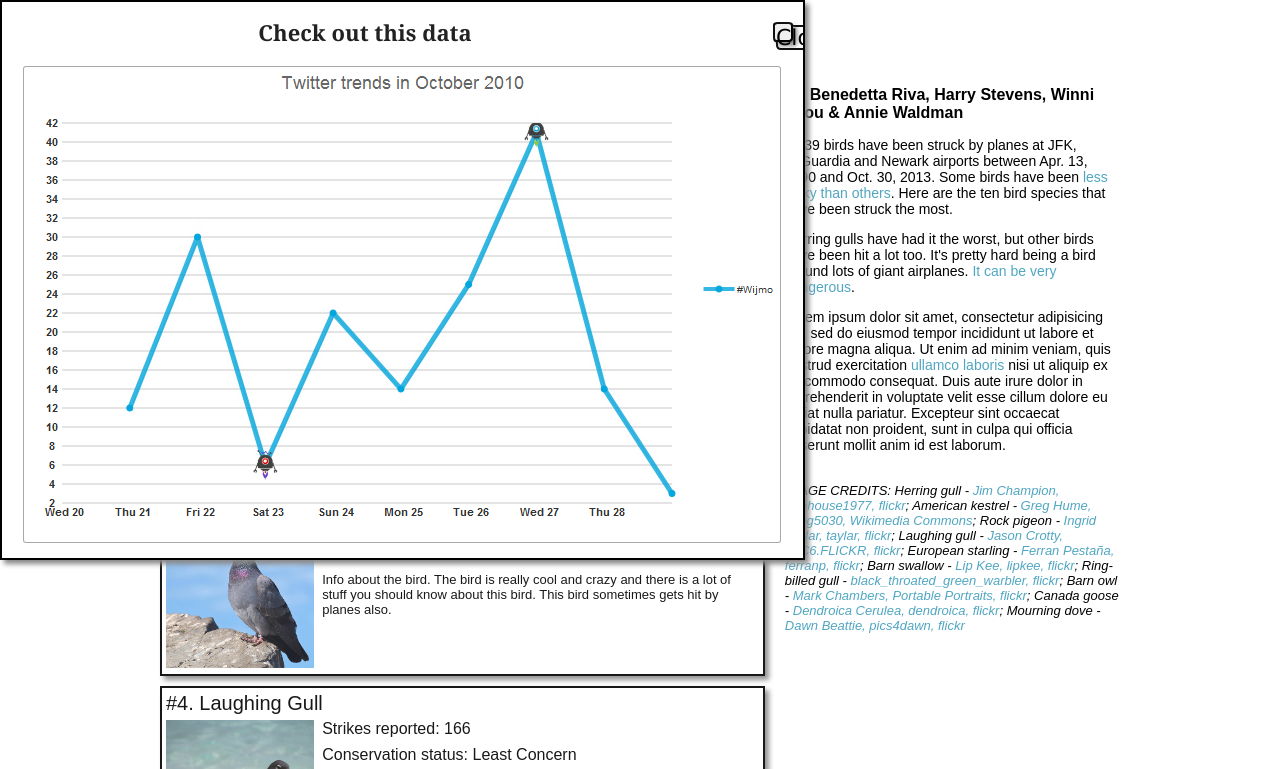
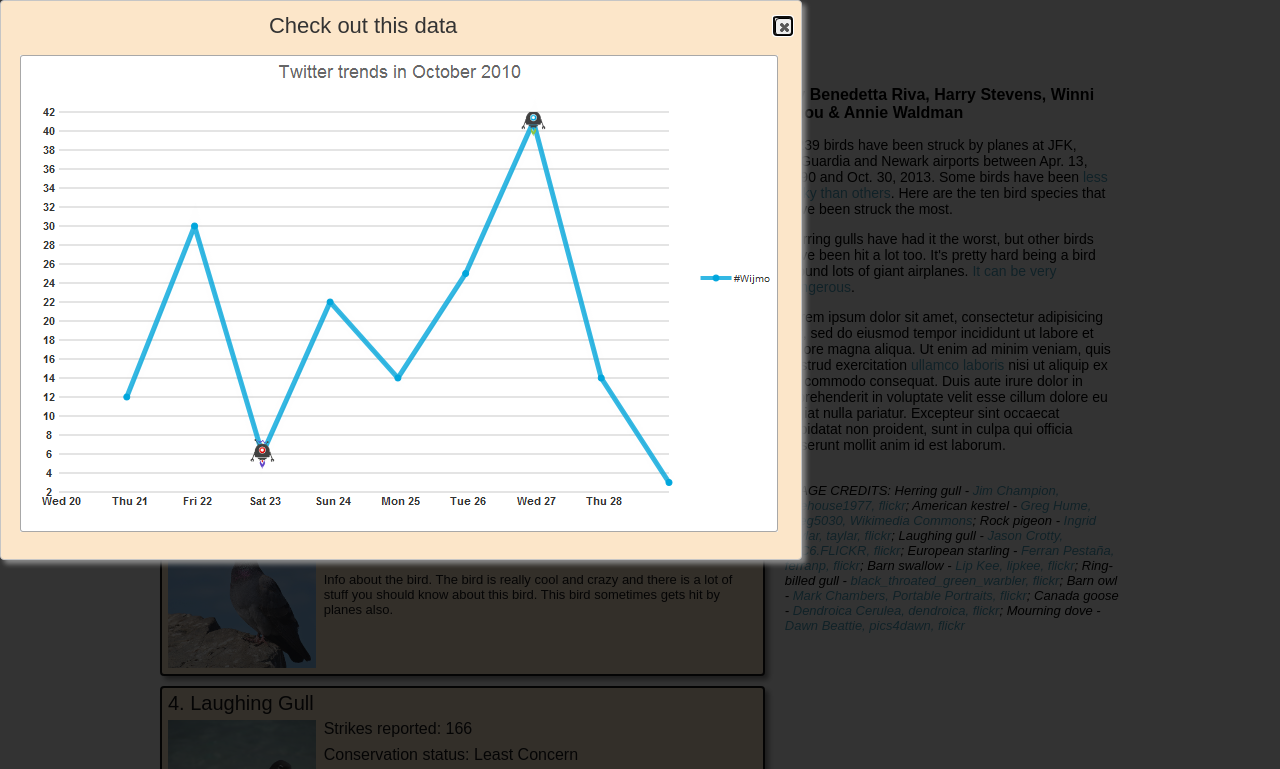
Before and after one commit to HarryStevens/bird-list, a plain HTML site: page index.html in a window 1280 px wide. Both pictures are taken after a click on the element 462 px from the left and 180 px from the top of the page. Shown: the top 769 px of the page. Drawn offline with nearby package versions, Linux system fonts and the light colour scheme.

Commit message:
Modals working

```diff
--- a/index.html
+++ b/index.html
@@ -8,8 +8,9 @@
 		<script type="text/javascript" src="scripts.js"></script>
 
 		<!--Styles-->
+		<link rel="stylesheet" href="http://ajax.googleapis.com/ajax/libs/jqueryui/1.10.4/themes/smoothness/jquery-ui.css" />
 		<link rel="stylesheet" href="styles.css" />
-		<link rel="stylesheet" href="jquery-ui.css" />
+
 
 		<meta http-equiv="Content-Type" content="text/html; charset=utf-8" />
 		<title>The Hapless Birds</title>
@@ -23,7 +24,7 @@
 				<!--Bird 1-->
 				<div class="bird" id="herring-gull">
 					<div class="bird-name">
-						#1. Herring Gull
+						1. Herring Gull
 					</div>
 					<div class="bird-photo">
 						<img src="images/hering_gull.jpg" />
@@ -42,7 +43,7 @@
 				<!--Bird 2-->
 				<div class="bird" id="american-kestrel">
 					<div class="bird-name">
-						#2. American Kestrel
+						2. American Kestrel
 					</div>
 					<div class="bird-photo">
 						<img src="images/american_kestrel.jpg" />
@@ -61,7 +62,7 @@
 				<!--Bird 3-->
 				<div class="bird">
 					<div class="bird-name">
-						#3. Rock Pigeon
+						3. Rock Pigeon
 					</div>
 					<div class="bird-photo">
 						<img src="images/pigeon.jpg" />
@@ -80,7 +81,7 @@
 				<!--Bird 4-->
 				<div class="bird">
 					<div class="bird-name">
-						#4. Laughing Gull
+						4. Laughing Gull
 					</div>
 					<div class="bird-photo">
 						<img src="images/laughing_gull.jpg" />
@@ -99,7 +100,7 @@
 				<!--Bird 5-->
 				<div class="bird">
 					<div class="bird-name">
-						#5. European Starling
+						5. European Starling
 					</div>
 					<div class="bird-photo">
 						<img src="images/european_starling.jpg" />
@@ -118,7 +119,7 @@
 				<!--Bird 6-->
 				<div class="bird">
 					<div class="bird-name">
-						#6. Barn Swallow
+						6. Barn Swallow
 					</div>
 					<div class="bird-photo">
 						<img src="images/barn_swallow.jpg" />
@@ -137,7 +138,7 @@
 				<!--Bird 7-->
 				<div class="bird">
 					<div class="bird-name">
-						#7. Ring-billed Gull
+						7. Ring-billed Gull
 					</div>
 					<div class="bird-photo">
 						<img src="images/ring-billed_gull.jpg" />
@@ -156,7 +157,7 @@
 				<!--Bird 8-->
 				<div class="bird">
 					<div class="bird-name">
-						#8. Barn Owl
+						8. Barn Owl
 					</div>
 					<div class="bird-photo">
 						<img src="images/barn_owl.jpg" />
@@ -175,7 +176,7 @@
 				<!--Bird 9-->
 				<div class="bird">
 					<div class="bird-name">
-						#9. Canada Goose
+						9. Canada Goose
 					</div>
 					<div class="bird-photo">
 						<img src="images/canada_goose.jpg" />
@@ -194,7 +195,7 @@
 				<!--Bird 10-->
 				<div class="bird">
 					<div class="bird-name">
-						#10. Mourning Dove
+						10. Mourning Dove
 					</div>
 					<div class="bird-photo">
 						<img src="images/mourning_dove.jpg" />
@@ -242,5 +243,6 @@
 			<img style="text-align:center;" src="images/linechart.png" />
 		</div>
 
+
 	</body>
 </html>
--- a/scripts.js
+++ b/scripts.js
@@ -7,12 +7,16 @@ $(document).ready(function() {
 
 function clickHandler() {
 	$(".bird").on("click", function() {
-		console.log("clickeroo!");
 		$(".data").dialog({
+
 			show : {
-				effect : "fold",
-				duration : 1000
+				effect : "drop",
+				duration : 500
 			}
+		}, {
+			modal: true
+		}, {
+			draggable : true
 		}, {
 			height : 560
 		}, {
@@ -23,8 +27,8 @@ function clickHandler() {
 			dialogClass : "data-alert"
 		}, {
 			hide : {
-				effect : "fold",
-				duration : 1000
+				effect : "drop",
+				duration : 500
 			}
 		});
 	});
--- a/styles.css
+++ b/styles.css
@@ -56,10 +56,13 @@ a:active {
 	margin-bottom: 10px;
 	height: 178px;
 	padding: 4px;
+	padding-left: 6px;
 	border: 2px solid #000;
+	border-radius: 4px;
 	box-shadow: 4px 4px 5px #888888;
 	cursor: pointer;
 	opacity: .9;
+	background-color: #FCE6C9;
 }
 .bird:hover {
 	opacity: 1;
@@ -85,3 +88,38 @@ a:active {
 .bird-status {
 	margin-bottom: 8px;
 }
+.data {
+	display:none;
+}
+.ui-dialog-title {
+	background-color: #FCE6C9;
+	font-family: Arial,helvetica,sans-serif;
+	font-weight: normal;
+	text-align: center;
+	font-size: 22px;
+}
+
+.ui-widget-header {
+	background: #fff;
+	border: none;
+}
+.ui-dialog-titlebar {
+	background-color: #FCE6C9;
+}
+/*.ui-widget-header {
+	background-color: #fff;
+}*/
+.ui-dialog {
+	border: 2px solid #000;
+	border-radius: 4px;
+	box-shadow: 4px 4px 5px #888888;
+	background: #FCE6C9;
+}
+.ui-icon-closethick {
+	border: 1px solid #000;
+	border-radius: 4px;
+}
+.ui-widget-overlay {
+	background: #000;
+	opacity: .8;
+}
```
Also changed, not shown: jquery-ui.css.
